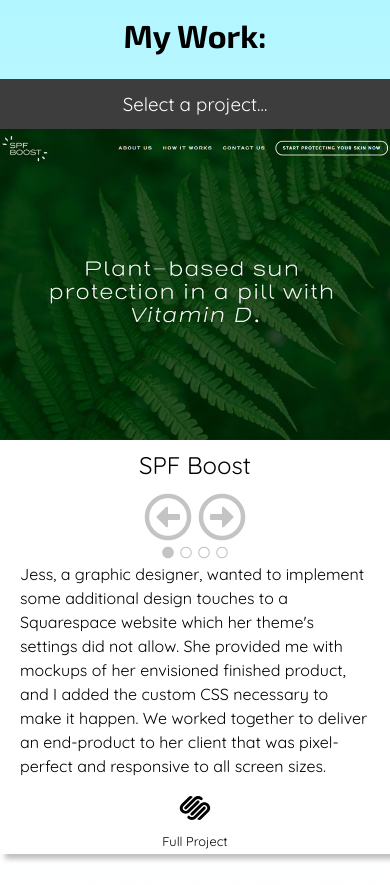
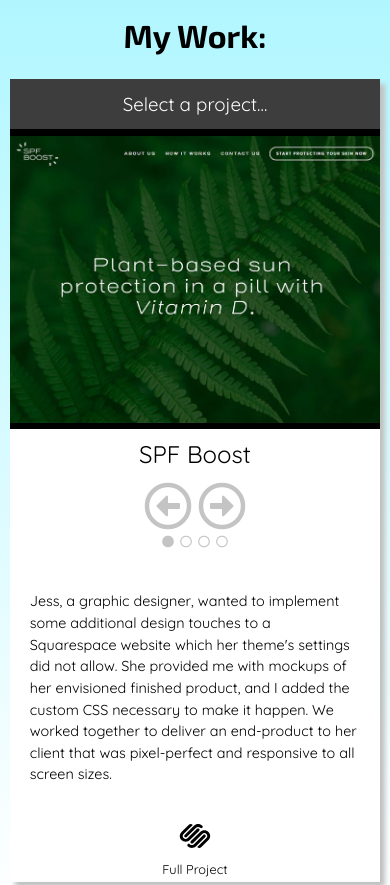
Before and after one commit to hwrdleung/portfolio, a plain HTML site: page index.html in a window 390 px wide. Shown: the part 4260-5145 px from the top of the page. Drawn offline with Linux system fonts and the light colour scheme.

Commit message:
Improved spacing of work viewer in mobile view

```diff
--- a/style.css
+++ b/style.css
@@ -321,7 +321,6 @@
 
 #work-img-container {
     width: 500px;
-    min-width: 400px;
     height: 450px;
     background: black;
 }
@@ -333,7 +332,6 @@
 
 #work-description-container {
     width: 500px;
-    min-width: 400px;
     height: 450px;
     background: white;
 }
@@ -472,9 +470,10 @@
 
     /*  Work viewer */
 
+    /*  'Select a project...'  */
     #work-mobile-nav {
-        width: 500px;
-        max-width: 100vw;
+        width: 100%;
+        max-width: 95vw;
         background: rgb(61, 61, 61);
         height: 50px;
         display: flex;
@@ -484,15 +483,23 @@
         z-index: 80;
     }
 
+    /*  This is each individual project button in the menu */
     #work-mobile-nav-btn {
        width: 100%;
+       max-width: 95vw;
        height: 100%;
        text-align: center;
     }
 
+    #work-menu button {
+        width: 100%;
+        max-width: 95vw;
+        margin: 0 auto;
+    }
+
     #work-viewer {
         width: 500px;
-        max-width: 100vw;
+        max-width: 95vw;
         position: relative;
         padding-top: 50px;
     }
@@ -501,14 +508,20 @@
     #work-description-container {
         height: auto;
         min-height: 300px;
-        max-width: 100vw;
+        max-width: 95vw;
+    }
+
+    #work-description-container p{
+        margin: 20px auto 0 auto;
+        padding: 20px;
+        font-size: 0.9rem;
     }
 
     #work-menu {
         position: absolute;
         height: auto;
         max-height: 90vh;
-        width:500px;
+        width:100%;
         max-width: 100vw;
         top: -500px;
         right: 0;
```
